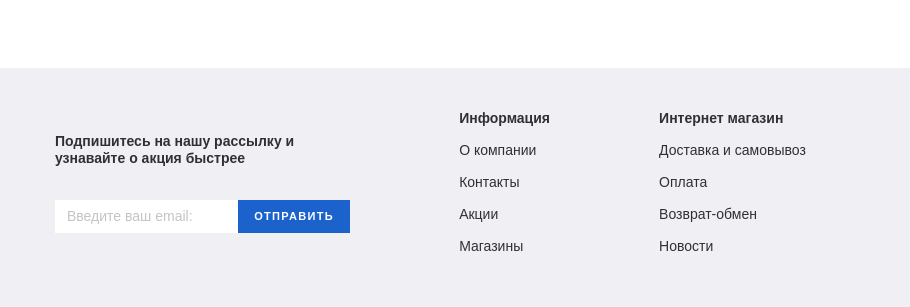
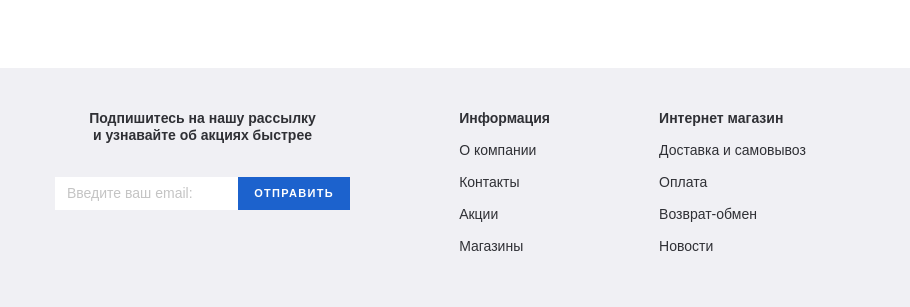
Before and after one commit to YuliaQueen/drive-moto, a website: page #src/index.html in a window 1280 px wide. Shown: the part 2894-3201 px from the top of the page, 0-910 px from the left. Drawn offline with nearby package versions, Linux system fonts and the light colour scheme; files that its build step writes are made by us from their sources.

Commit message:
mobile first for product.html

```diff
--- a/#src/html/layout/_footer.html
+++ b/#src/html/layout/_footer.html
@@ -3,7 +3,7 @@
 		<div class="footer__top">
 			<div class="footer__top-inner">
 				<div class="footer__top-item">
-					<h6 class="footer__top-title">Подпишитесь на нашу рассылку и узнавайте о акция быстрее</h6>
+					<h6 class="footer__top-title">Подпишитесь на нашу рассылку <br> и узнавайте об акциях быстрее</h6>
 					<div class="footer-form">
 						<input class="footer-form__input" type="email" placeholder="Введите ваш email:">
 						<button type="submit">Отправить</button>
--- a/#src/scss/blocks/_footer.scss
+++ b/#src/scss/blocks/_footer.scss
@@ -28,7 +28,8 @@
   margin-top: 15px;
 }
 
-.footer__top-item:not(:last-child) {
+.footer__top-item:nth-child(2),
+.footer__top-item:nth-child(3) {
   display: none;
 
   @media (min-width: 1200px) {
@@ -38,6 +39,12 @@
 
 .footer__top-item:first-child {
   max-width: 295px;
+  margin-bottom: 30px;
+  text-align: center;
+
+  @media (min-width: 1200px) {
+    margin-bottom: auto;
+  }
 
   .footer-form {
     display: flex;
```
Also changed, not shown: drive-moto/catalog.html (+1 -1 lines), drive-moto/index.html (+1 -1 lines), drive-moto/product.html (+1 -1 lines), drive-moto/css/style.css, drive-moto/css/style.min.css.
